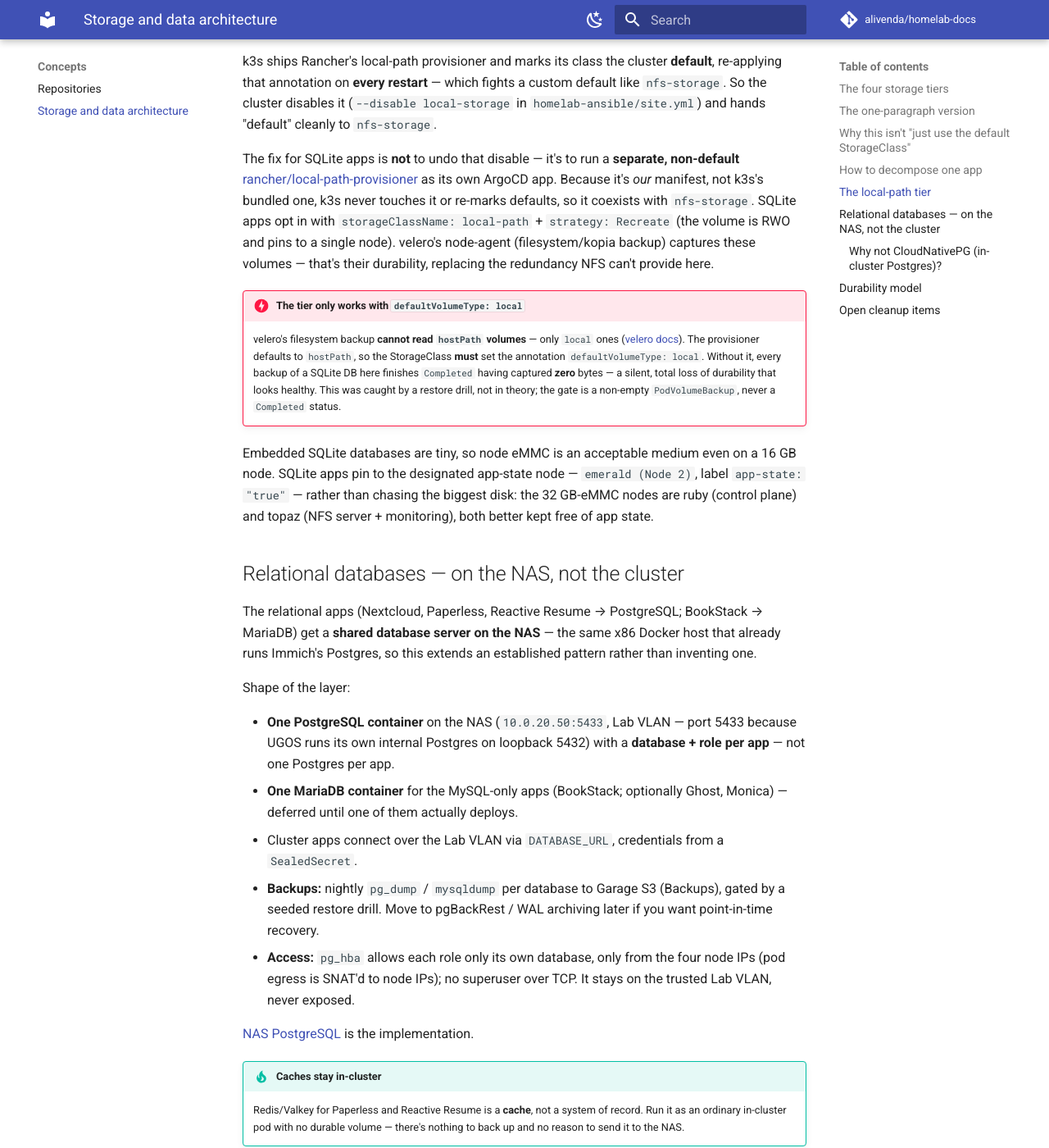
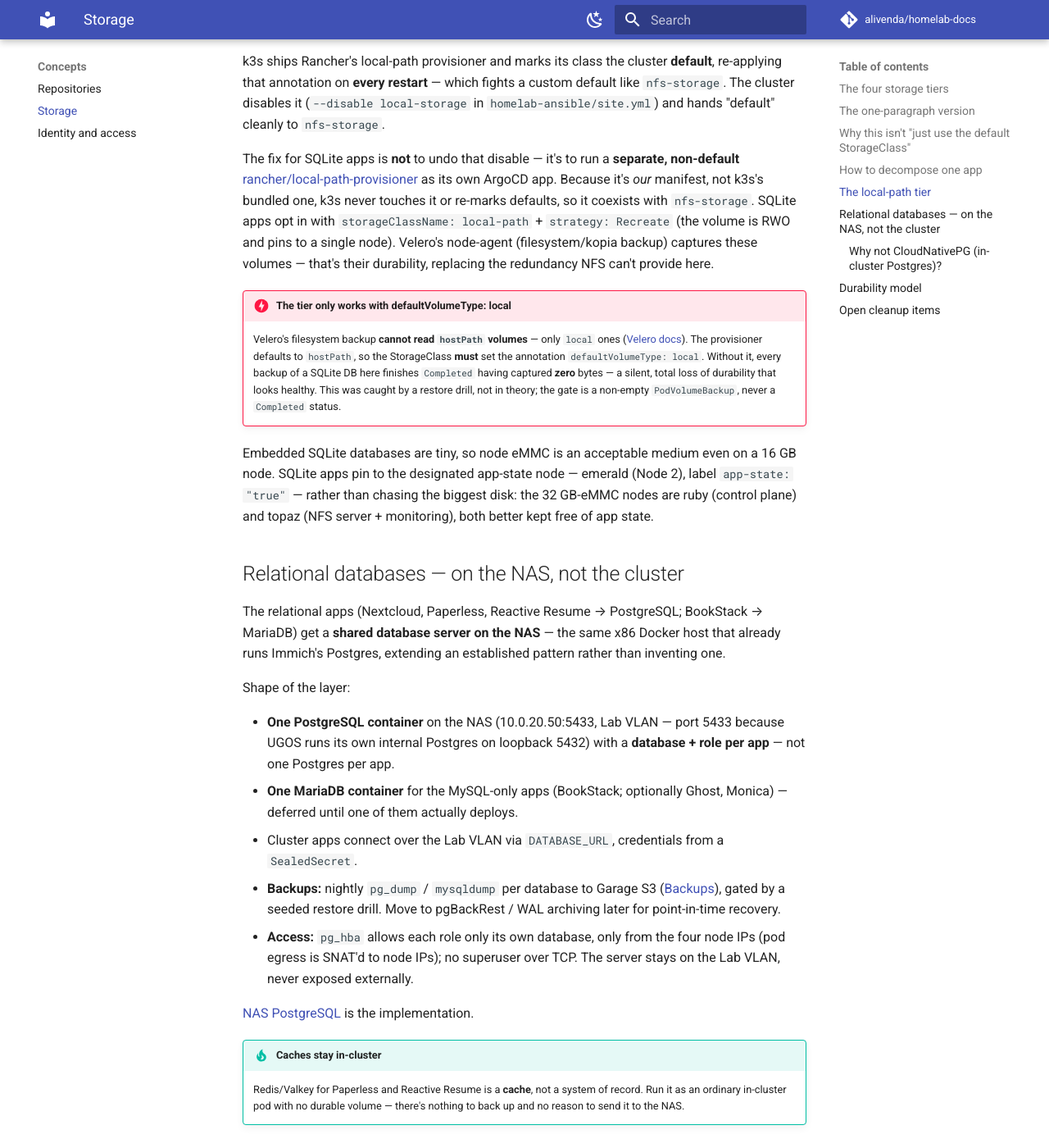
Before and after one commit to alivenda/homelab-docs, an MkDocs documentation site: the page built from docs/concepts/storage.md, in a window 1280 px wide and 1400 px high, scrolled down 2145 px. Shown: the whole window at 82% size. Built offline with MkDocs 1.6.1 and Material for MkDocs 9.7.7, drawn with Linux system fonts in a browser that asks for light colours; comment, search, counter and statistics services are not loaded; some of the changed text lies outside the part shown.

Commit message:
docs: rewrite storage concept page, extract identity concept
Prose rewrite of concepts/storage.md: sentence-case H1, Velero casing
(6 instances), strip code font from node names and IPs, replace
"should" with "need to", fix "above" reference, tighten prose.

Extract the ForwardAuth-versus-OIDC conceptual content from
deploy/authelia.md into concepts/identity.md. The deploy page keeps a
one-line summary with a link; the concept page adds a decision rule for
choosing between the two modes. This establishes the landing page PR 7
needs when it splits the full authelia runbook.

The architecture concept page (concepts/architecture.md from the plan)
is deferred — the index.md dependency map is a build-order diagram, not
architecture content, and creating new material from scratch conflicts
with the "restructuring is not editing" rule.

Vale: 1066 → 1057 findings (−9).
Code fences: storage 0→0, authelia 28→28.

```diff
--- a/docs/concepts/storage.md
+++ b/docs/concepts/storage.md
@@ -22,9 +22,9 @@ once and a per-app storage line never reads as arbitrary again.
     - `local-path` standalone provisioner — **live** (`infrastructure/local-path-provisioner`).
       k3s was installed with `--disable local-storage`, so the built-in class is gone; this
       separate provisioner gives SQLite apps a correct home. The SQLite apps (Vaultwarden,
-      lldap, Forgejo, linkding, …) live on it, and a backup→restore drill confirmed
-      local-path volumes round-trip through velero (see [below](#the-local-path-tier)).
-    - NAS relational DB — **live** (PostgreSQL 18 on the NAS at `10.0.20.50:5433`, see
+      lldap, Forgejo, linkding, and others) live on it, and a backup→restore drill confirmed
+      local-path volumes round-trip through Velero (see [the local-path tier](#the-local-path-tier)).
+    - NAS relational DB — **live** (PostgreSQL 18 on the NAS at 10.0.20.50:5433, see
       [NAS PostgreSQL](../deploy/nas-postgres.md)); databases are provisioned per app at each app's
       bring-up. MariaDB stays unbuilt until an app forces it. Immich's own Postgres
       predates the shared server and stays separate.
@@ -32,11 +32,11 @@ once and a per-app storage line never reads as arbitrary again.
 ## The one-paragraph version
 
 The cluster nodes are ARM CM4s with eMMC plus a single shared SATA SSD — strong at
-running many small app pods, weak at database I/O. So data is split by **what it is**,
+running many small app pods, weak at database I/O. Data is split by **what it is**,
 not by which app owns it: bulk and flat files on NFS, embedded SQLite on node-local
 disk, real relational databases on x86 hardware (the NAS), caches in memory. Durability
 everywhere is **backups to Garage S3, not redundancy** — there is one real disk, by
-design (the storage SPOF is mitigated by backups, see [Backups & DR](../build/backups.md)).
+design (the storage SPOF is mitigated by backups, see [Backups](../build/backups.md)).
 
 ## Why this isn't "just use the default StorageClass"
 
@@ -68,7 +68,7 @@ A stateful app is rarely "one volume." Split it by data type and send each part
 
 k3s ships Rancher's local-path provisioner and marks its class the cluster **default**,
 re-applying that annotation on **every restart** — which fights a custom default like
-`nfs-storage`. So the cluster disables it (`--disable local-storage` in
+`nfs-storage`. The cluster disables it (`--disable local-storage` in
 `homelab-ansible/site.yml`) and hands "default" cleanly to `nfs-storage`.
 
 The fix for SQLite apps is **not** to undo that disable — it's to run a **separate,
@@ -76,12 +76,12 @@ non-default** [rancher/local-path-provisioner](https://github.com/rancher/local-
 as its own ArgoCD app. Because it's *our* manifest, not k3s's bundled one, k3s never
 touches it or re-marks defaults, so it coexists with `nfs-storage`. SQLite apps opt in
 with `storageClassName: local-path` + `strategy: Recreate` (the volume is RWO and pins to
-a single node). velero's node-agent (filesystem/kopia backup) captures these volumes —
+a single node). Velero's node-agent (filesystem/kopia backup) captures these volumes —
 that's their durability, replacing the redundancy NFS can't provide here.
 
-!!! danger "The tier only works with `defaultVolumeType: local`"
-    velero's filesystem backup **cannot read `hostPath` volumes** — only `local` ones
-    ([velero docs](https://velero.io/docs/main/file-system-backup/)). The provisioner
+!!! danger "The tier only works with defaultVolumeType: local"
+    Velero's filesystem backup **cannot read `hostPath` volumes** — only `local` ones
+    ([Velero docs](https://velero.io/docs/main/file-system-backup/)). The provisioner
     defaults to `hostPath`, so the StorageClass **must** set the annotation
     `defaultVolumeType: local`. Without it, every backup of a SQLite DB here finishes
     `Completed` having captured **zero** bytes — a silent, total loss of durability that
@@ -89,7 +89,7 @@ that's their durability, replacing the redundancy NFS can't provide here.
     non-empty `PodVolumeBackup`, never a `Completed` status.
 
 Embedded SQLite databases are tiny, so node eMMC is an acceptable medium even on a 16 GB
-node. SQLite apps pin to the designated app-state node — `emerald (Node 2)`, label
+node. SQLite apps pin to the designated app-state node — emerald (Node 2), label
 `app-state: "true"` — rather than chasing the biggest disk: the 32 GB-eMMC nodes are ruby
 (control plane) and topaz (NFS server + monitoring), both better kept free of app state.
 
@@ -97,22 +97,22 @@ node. SQLite apps pin to the designated app-state node — `emerald (Node 2)`, l
 
 The relational apps (Nextcloud, Paperless, Reactive Resume → PostgreSQL; BookStack →
 MariaDB) get a **shared database server on the NAS** — the same x86 Docker host that already
-runs Immich's Postgres, so this extends an established pattern rather than inventing one.
+runs Immich's Postgres, extending an established pattern rather than inventing one.
 
 Shape of the layer:
 
-- **One PostgreSQL container** on the NAS (`10.0.20.50:5433`, Lab VLAN — port 5433 because
+- **One PostgreSQL container** on the NAS (10.0.20.50:5433, Lab VLAN — port 5433 because
   UGOS runs its own internal Postgres on loopback 5432) with a **database + role per app** —
   not one Postgres per app.
 - **One MariaDB container** for the MySQL-only apps (BookStack; optionally Ghost, Monica) —
   deferred until one of them actually deploys.
 - Cluster apps connect over the Lab VLAN via `DATABASE_URL`, credentials from a `SealedSecret`.
-- **Backups:** nightly `pg_dump` / `mysqldump` per database to Garage S3 (Backups), gated by a
-  seeded restore drill. Move to pgBackRest / WAL archiving later if you want point-in-time
+- **Backups:** nightly `pg_dump` / `mysqldump` per database to Garage S3 ([Backups](../build/backups.md)), gated by a
+  seeded restore drill. Move to pgBackRest / WAL archiving later for point-in-time
   recovery.
 - **Access:** `pg_hba` allows each role only its own database, only from the four node IPs
-  (pod egress is SNAT'd to node IPs); no superuser over TCP. It stays on the trusted Lab
-  VLAN, never exposed.
+  (pod egress is SNAT'd to node IPs); no superuser over TCP. The server stays on the Lab
+  VLAN, never exposed externally.
 
 [NAS PostgreSQL](../deploy/nas-postgres.md) is the implementation.
 
@@ -139,21 +139,21 @@ One real disk means durability is **backups, not redundancy** — applied consis
 | Data | Backed up by | Destination |
 |---|---|---|
 | Cluster objects (etcd) | k3s etcd snapshots | local + Garage S3 |
-| `nfs-storage` + `local-path` PVCs | velero node-agent (filesystem) | Garage S3 |
+| `nfs-storage` + `local-path` PVCs | Velero node-agent (filesystem) | Garage S3 |
 | NAS relational DBs | `pg_dump` / `mysqldump` (or pgBackRest) | Garage S3 |
 
-`local-path` is only velero-backable because its StorageClass sets `defaultVolumeType: local`
-— see the [danger note above](#the-local-path-tier). `hostPath` volumes are silently skipped.
+`local-path` is only Velero-backable because its StorageClass sets `defaultVolumeType: local`
+— see the [danger note in the local-path tier section](#the-local-path-tier). `hostPath` volumes are silently skipped.
 
 ## Open cleanup items
 
-These predate this record and should be reconciled to it as each app is touched:
+These predate this record and need to be reconciled as each app is touched:
 
 - ~~Audit the App Catalog for SQLite apps still on `nfs-storage`~~ — **done (2026-07
   audit):** every SQLite app sits on `local-path` — Vaultwarden, lldap, linkding,
   Actual Budget, Donetick, ntfy, Woodpecker, and Forgejo's data volume (Forgejo's *repos*
-  deliberately stay on `nfs-storage`: flat git files, not SQLite).
-- **BookStack and Reactive Resume assume cluster-hosted databases** — revise their DB sections to the
-  NAS server above when each app is deployed. (Nextcloud and Paperless-ngx are done —
+  deliberately stay on `nfs-storage`: flat Git files, not SQLite).
+- **BookStack and Reactive Resume assume cluster-hosted databases** — revise their DB sections to
+  point at the NAS server when each app is deployed. (Nextcloud and Paperless-ngx are done —
   Nextcloud documents the four-tier decomposition this page uses as its worked example, and Paperless-ngx
-  was trued up at Paperless's 2026-06 bring-up.)
+  was trued up at its 2026-06 bring-up.)
--- a/mkdocs.yml
+++ b/mkdocs.yml
@@ -82,7 +82,8 @@ nav:
       - Set up Git: get-started/set-up-git.md
   - Concepts:
       - Repositories: concepts/repositories.md
-      - Storage and data architecture: concepts/storage.md
+      - Storage: concepts/storage.md
+      - Identity and access: concepts/identity.md
   - Build the cluster:
       - Network: build/network.md
       - Turing Pi: build/turing-pi.md
```
Also changed, not shown: other parts of docs/concepts/storage.md (+4 -4 lines), docs/concepts/identity.md (added, +40 -0 lines), docs/deploy/authelia.md (+1 -16 lines).
